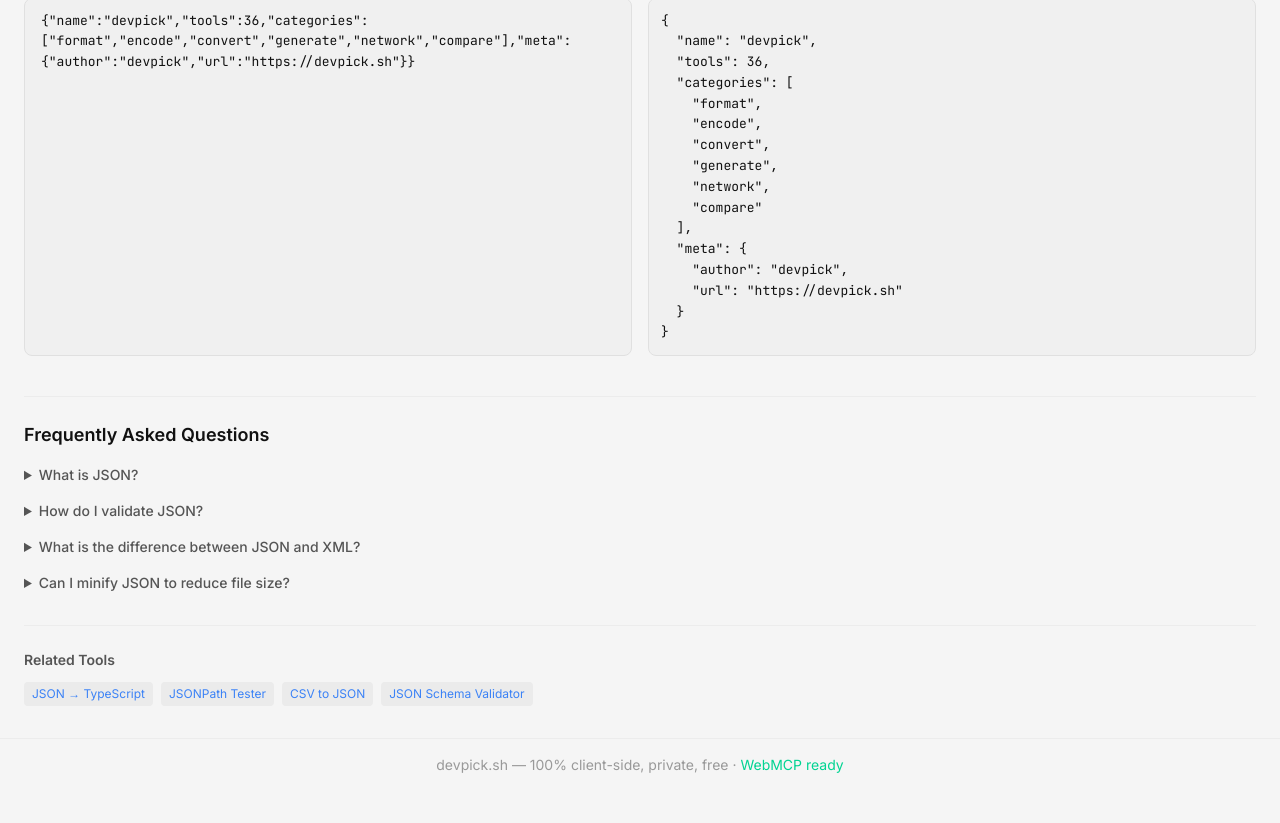
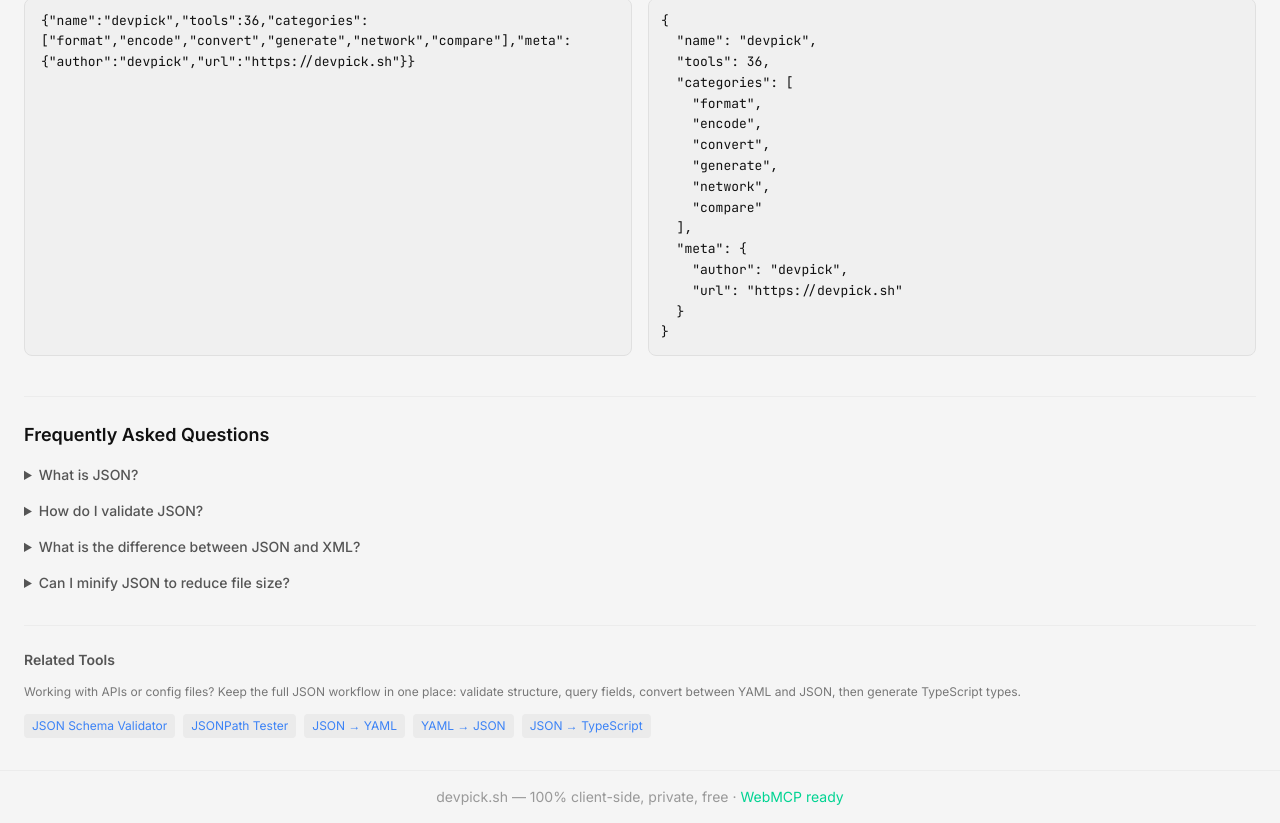
Before and after one commit to kimbobmarley03/devpick.sh, a Next.js app: page /json-formatter in a window 1280 px wide. Shown: the part 252-1075 px from the top of the page. Before the commit the page ends 1043 px from the top, so only its background shows below. Built offline with nearby package versions, Linux system fonts and the light colour scheme; no server answers.

Commit message:
seo: strengthen JSON formatter internal linking cluster

```diff
--- a/app/json-formatter/json-formatter.tsx
+++ b/app/json-formatter/json-formatter.tsx
@@ -189,12 +189,17 @@
       {/* Related Tools */}
       <div className="mt-8 pt-6 border-t border-border-subtle">
         <h2 className="text-sm font-semibold text-text-secondary mb-3">Related Tools</h2>
+        <p className="text-xs text-text-dimmed mb-3 leading-relaxed">
+          Working with APIs or config files? Keep the full JSON workflow in one place: validate structure,
+          query fields, convert between YAML and JSON, then generate TypeScript types.
+        </p>
         <div className="flex flex-wrap gap-2">
           {[
+            { name: "JSON Schema Validator", href: "/json-schema" },
+            { name: "JSONPath Tester", href: "/jsonpath" },
+            { name: "JSON → YAML", href: "/json-to-yaml" },
+            { name: "YAML → JSON", href: "/yaml-to-json" },
             { name: "JSON → TypeScript", href: "/json-to-ts" },
-            { name: "JSONPath Tester", href: "/jsonpath" },
-            { name: "CSV to JSON", href: "/csv-formatter" },
-            { name: "JSON Schema Validator", href: "/json-schema" },
           ].map((t) => (
             <a key={t.href} href={t.href} className="text-xs text-accent hover:underline px-2 py-1 rounded bg-[var(--dp-bg-subtle)]">
               {t.name}
```
